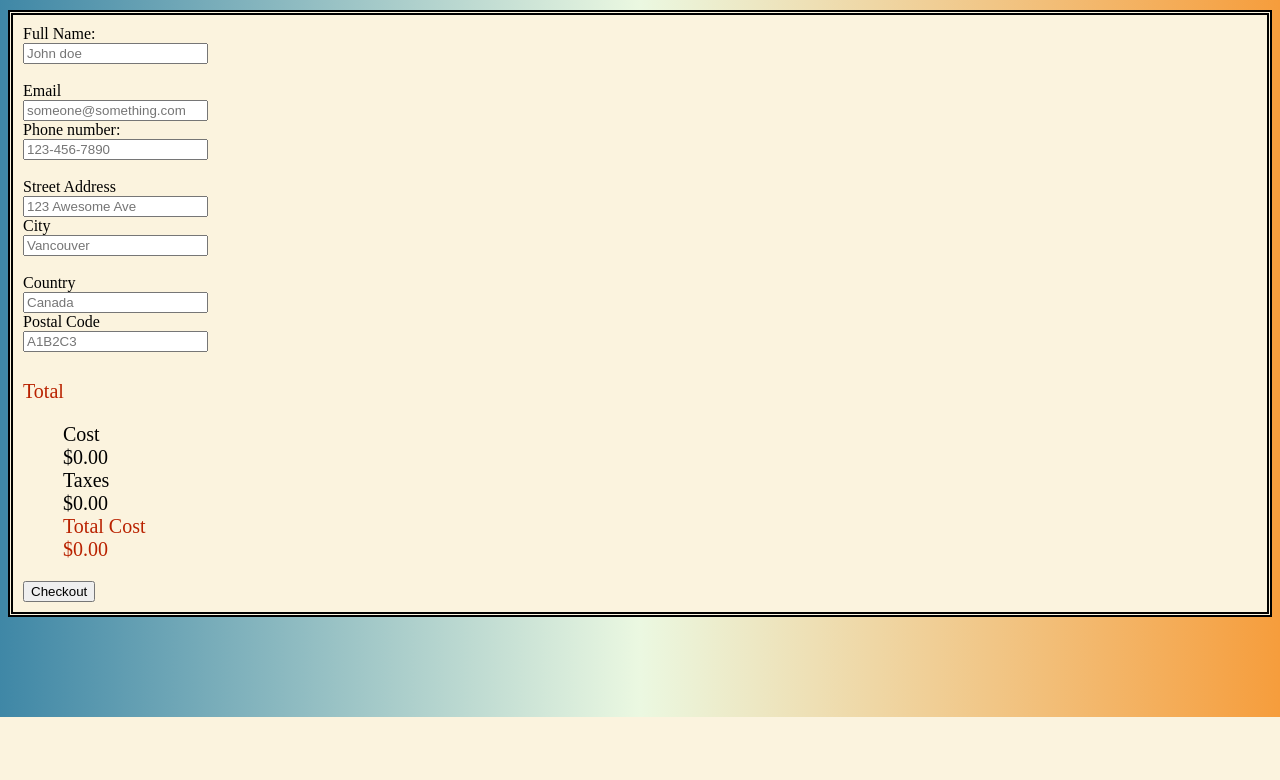
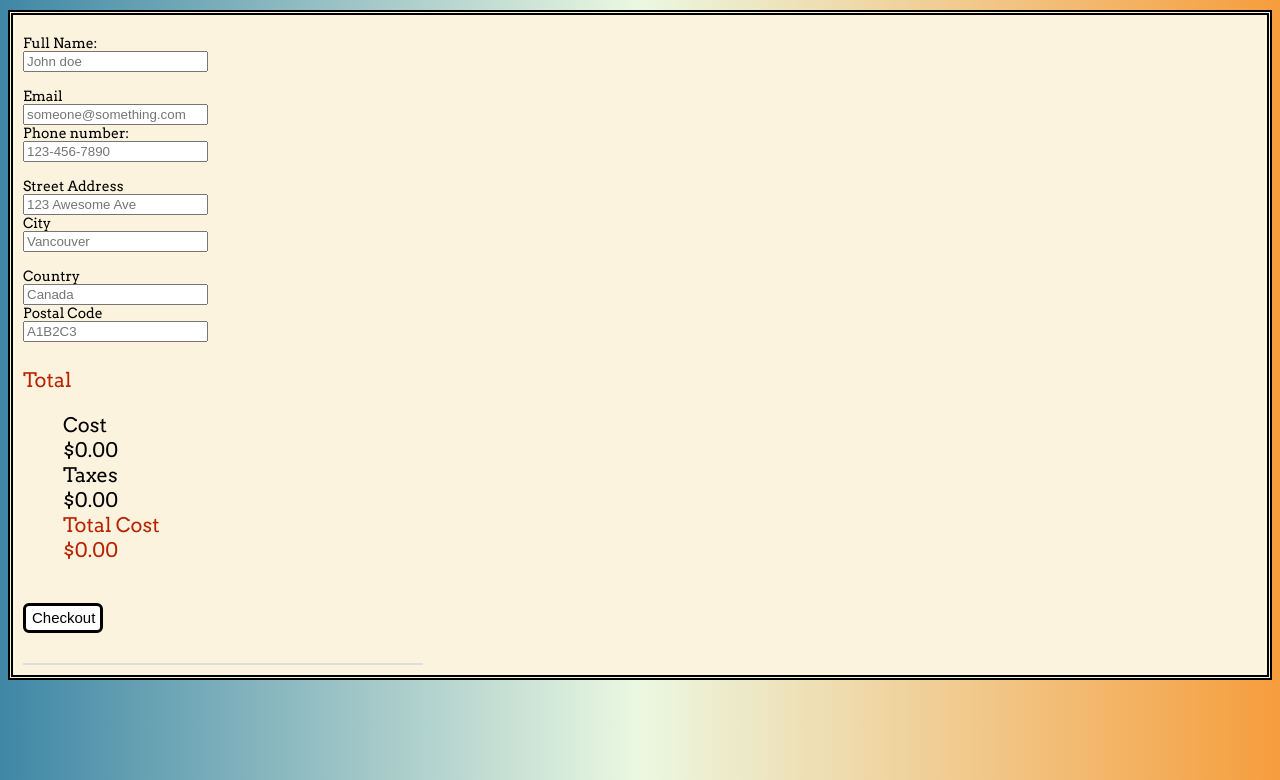
Before and after one commit to sumeetminhas/ACIT2911-Grp10, a Flask app: page /checkout in a window 1280 px wide. Shown: the part 295-1075 px from the top of the page. Before the commit the page ends 1012 px from the top, so only its background shows below. Run offline with Flask 2, Linux system fonts and the light colour scheme; parts of the project's set-up code (start-up, migrations or seed data) failed here and were passed over.

Commit message:
Add styling in checkout page

```diff
--- a/static/styles.css
+++ b/static/styles.css
@@ -253,6 +253,15 @@ a:hover {
     color: #FFFFFF
 }
 
+.final-form {
+    padding-top: 10px;
+    overflow:break-word;
+    width: 400px;
+    border-bottom: 2px solid #ddd;
+    font-family: 'Arvo', serif;
+    font-size: 14px;
+}
+
 .product-inventory {
     display: flex;
     align-items: center;
--- a/templates/checkout.html
+++ b/templates/checkout.html
@@ -78,7 +78,7 @@
                         {% endif %}
                     {% endfor %}
                 {% endif %}
-            <input type="submit" value="Checkout">
+            <input type="submit" class="checkout-btn" value="Checkout">
         </form>
     </div>
 </body>
```
